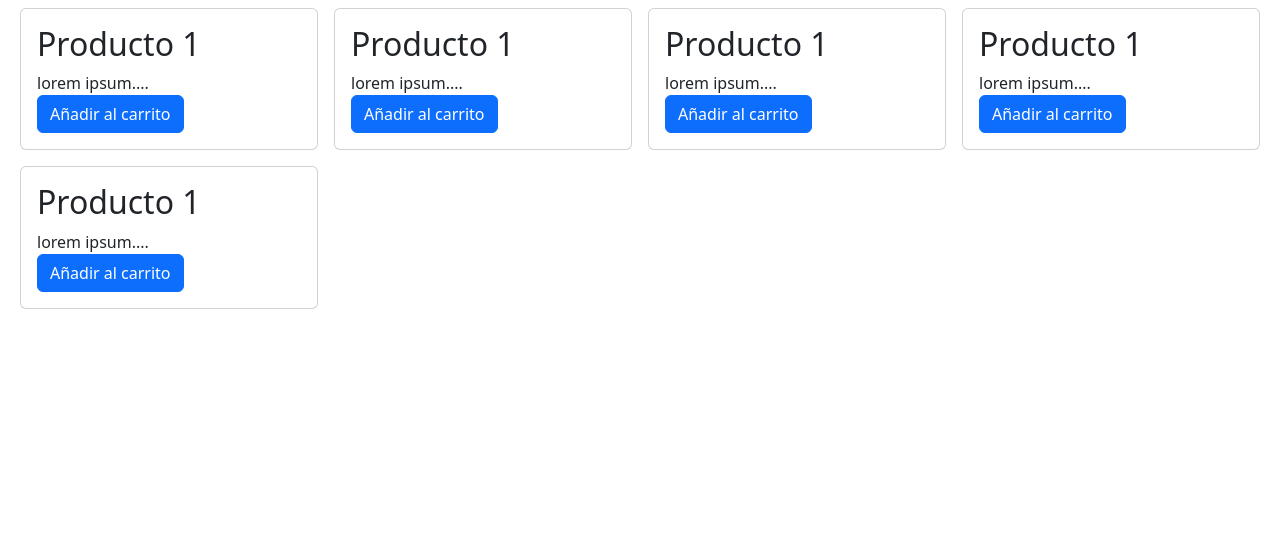
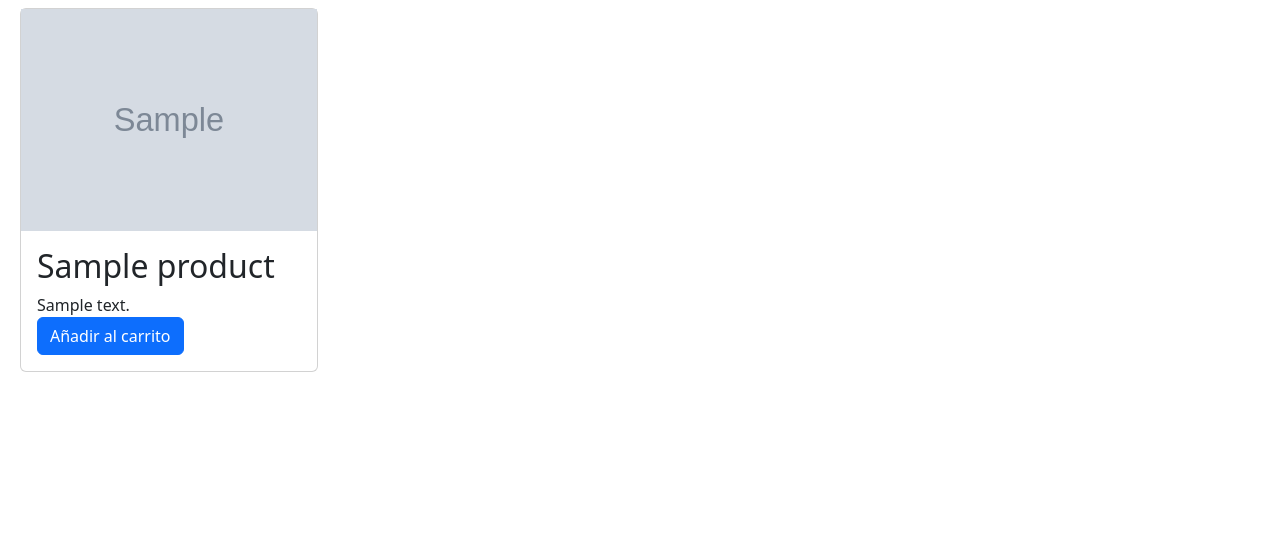
Before and after one commit to arensrojas/tiendapro, a Django app: page / in a window 1280 px wide. Shown: the part 56-613 px from the top of the page. Run offline with Django 5.2, Linux system fonts and the light colour scheme; tables that the repository leaves empty hold one stand-in row (values such as "Sample post"); grey boxes marked "Sample" are stand-in pictures.

Commit message:
martes 10

```diff
--- a/templates/tiendapp/index.html
+++ b/templates/tiendapp/index.html
@@ -1,14 +1,21 @@
 {% extends 'layout.html' %}
 {% block content %}
+
+<style>
+    .card a img {width: 100%;}
+</style>
+
 
 <div class="d-flex flex-wrap row-cols-4">
     {% for pr in products %}
     <div class="col p-2">
         <div class="card">
-            <img>
+            <a href="/product/{{ pr.sku }}">
+                <img src="{{ pr.thumbnail.url }}">
+            </a>
             <div class="card-body">
-                <h2 class="card-title">Producto 1</h2>
-                <div class="card-text">lorem ipsum....</div>
+                <h2 class="card-title">{{ pr.name }}</h2>
+                <div class="card-text">{{ pr.description }}</div>
                 <a class="btn btn-primary">Añadir al carrito</a>
             </div>
         </div>
--- a/tiendapp/urls.py
+++ b/tiendapp/urls.py
@@ -4,5 +4,5 @@ from .views import v_index, v_cart, v_product_detail
 urlpatterns = [
     path('', v_index, name='index'),
     path('cart', v_cart, name='cart'),
-    path('product_detail', v_product_detail, name='product_detail')
+    path('product/<code>', v_product_detail, name='product_detail')
 ]
--- a/tiendapp/views.py
+++ b/tiendapp/views.py
@@ -1,9 +1,11 @@
 from django.shortcuts import render
+from tiendapp.models import Product
 
 # Create your views here.
 def v_index(request):
+    products_db = Product.objects.all()
     context = {
-        'products': [None, None, None, None, None]
+        'products': products_db
     }
     return render(request, 'tiendapp/index.html', context)
 
@@ -13,8 +15,9 @@ def v_cart(request):
     }
     return render(request, 'tiendapp/cart.html', context)
 
-def v_product_detail(request):
+def v_product_detail(request, code):
+    product_obj = Product.objects.get(sku = code)
     context = {
-
+        'product': product_obj
     }
     return render(request, 'tiendapp/product_detail.html', context)
--- a/tiendapro/urls.py
+++ b/tiendapro/urls.py
@@ -1,7 +1,13 @@
 from django.contrib import admin
 from django.urls import path, include
+from django.conf import settings
+from django.conf.urls.static import static
 
 urlpatterns = [
     path('', include('tiendapp.urls')),
     path('admin/', admin.site.urls),
 ]
+
+if settings.DEBUG:
+    urlpatterns += static(settings.MEDIA_URL,
+                          document_root = settings.MEDIA_ROOT)
```
Also changed, not shown: templates/tiendapp/product_detail.html (+9 -3 lines), mediafiles/products_images/QtT6QAN_-_Imgur.png (added), mediafiles/products_thumbs/I4xdF1z_-_Imgur.jpg (added).
